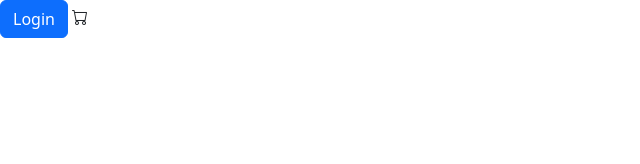
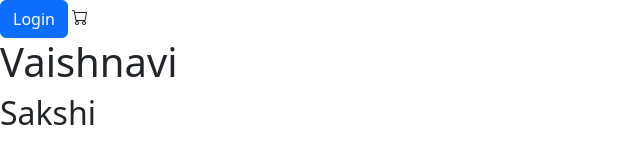
Before and after one commit to a-amansharma/Vaishnavi-Sakshi, a plain HTML site: page index.html in a window 1280 px wide. Shown: the whole page, without its empty margins (0-640 px from the left). Drawn offline with nearby package versions, Linux system fonts and the light colour scheme.

Commit message:
added names

```diff
--- a/index.html
+++ b/index.html
@@ -12,5 +12,7 @@
         Login
     </button>
     <span class="bi bi-cart"></span>
+    <h1>Vaishnavi</h1>
+    <h2>Sakshi</h2>
 </body>
 </html>
```
